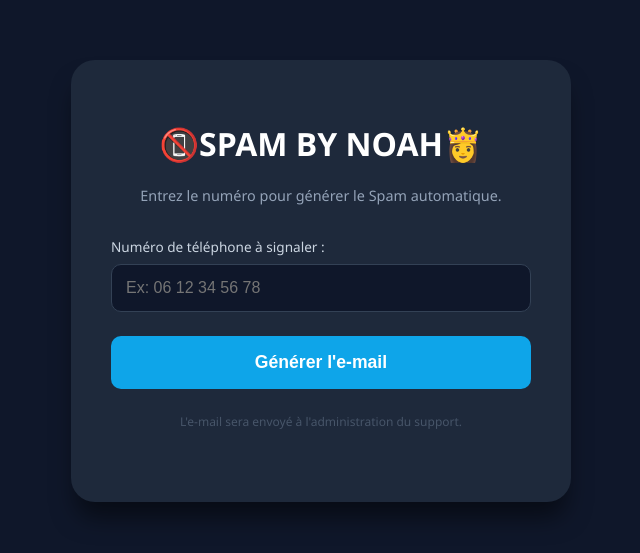
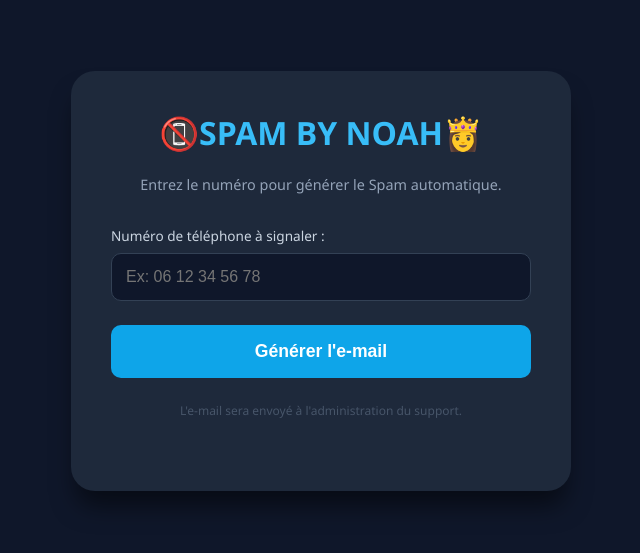
Before and after one commit to Liline84/SPAM-Site, a plain HTML site: page index.html in a window 1280 px wide. Shown: the part 119-672 px from the top of the page, without its empty margins (319-959 px from the left). Drawn offline with Linux system fonts and the light colour scheme.

Commit message:
Change h2 color to h1 in style.css

```diff
--- a/style.css
+++ b/style.css
@@ -17,7 +17,7 @@ body {
     color: white;
     text-align: center;
 }
-h2 { color: #38bdf8; margin-top: 0; }
+h1 { color: #38bdf8; margin-top: 0; }
 p { color: #94a3b8; font-size: 0.9rem; margin-bottom: 2rem; }
 label { display: block; text-align: left; font-size: 0.85rem; margin-bottom: 8px; color: #cbd5e1; }
 input, textarea {
```
